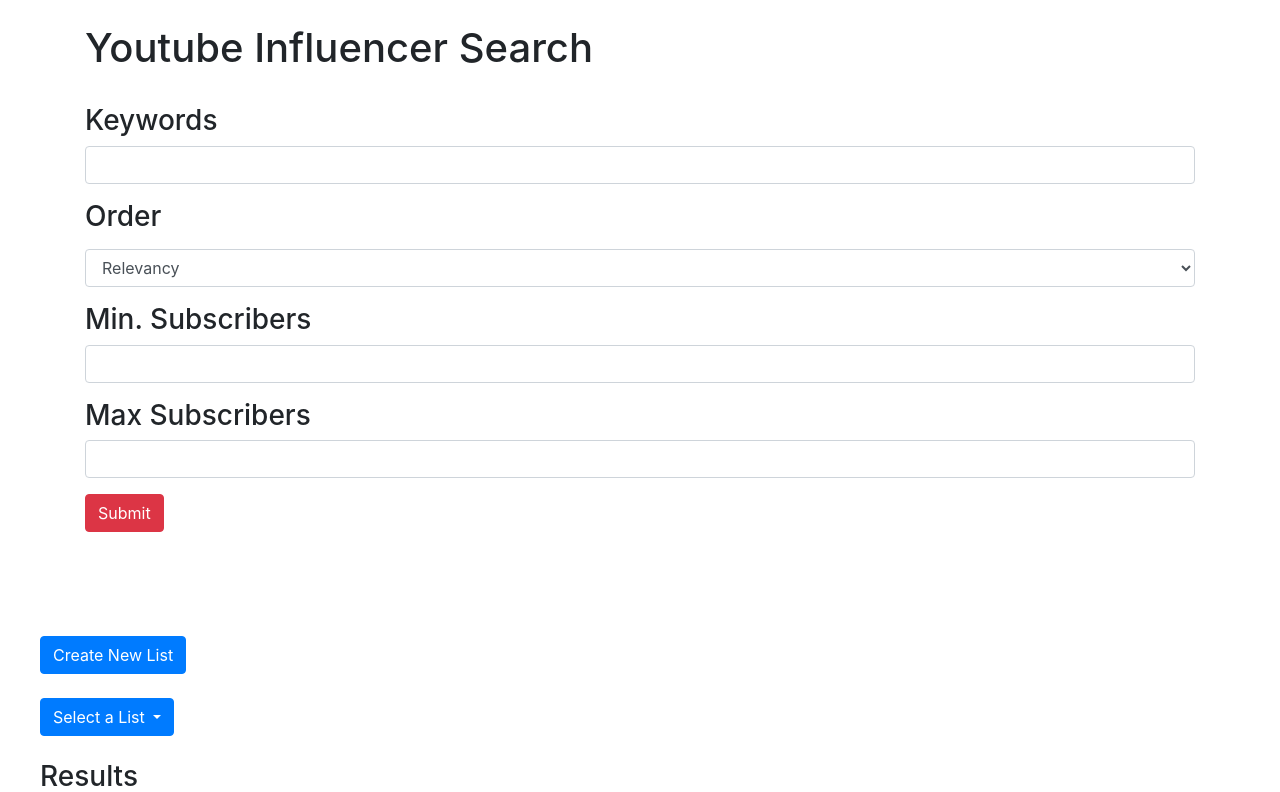
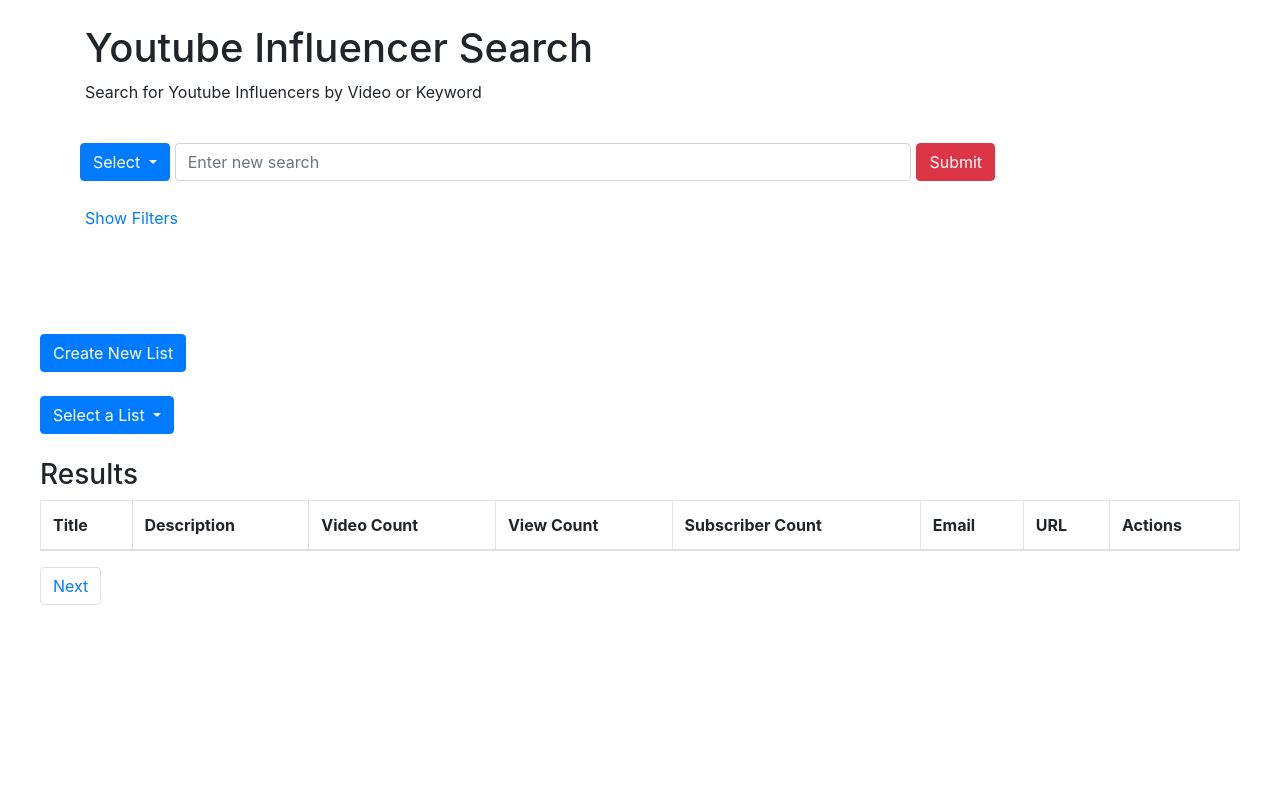
Before and after one commit to anjiewang/youtube-influencer-search, a Flask app: page / in a window 1280 px wide. Shown: the part 56-848 px from the top of the page. After the commit the page ends 661 px from the top, so only its background shows below. Run offline with Flask 2, Linux system fonts and the light colour scheme; lists and menus that the app fills with data are empty; some libraries are stand-ins or nearby versions.

Commit message:
updated frontend and added filter boxes

```diff
--- a/server.py
+++ b/server.py
@@ -63,7 +63,7 @@
 
 def youtube_video_search():
 
-    query = request.form.get("keywords") #TODO: create a list to split keywords and loop through; can also jsonify the string
+    query = request.form.get("keywords")
 
     # published_after = request.form.get("published_after") + "T00:00:00-08:00"
     # if published_after == "T00:00:00-08:00":
@@ -74,15 +74,15 @@
     #     published_before = str(date.today()) + "T00:00:00-08:00"
     # print(published_before)
 
-    order = request.form.get("order")
-    if order == "Relevancy":
-        order = "relevance"
-    elif order == "Most Recently Published":
-        order = "date"
-    elif order == "Rating (Highest to Lowest)":
-        order = "rating"
-    elif order == "View Count (Highest to Lowest)":
-        order = "viewCount"
+    # order = request.form.get("order")
+    # if order == "Relevancy":
+    #     order = "relevance"
+    # elif order == "Most Recently Published":
+    #     order = "date"
+    # elif order == "Rating (Highest to Lowest)":
+    #     order = "rating"
+    # elif order == "View Count (Highest to Lowest)":
+    #     order = "viewCount"
 
     # max_results = request.args.get("max_results")
     # if max_results == "":
--- a/static/channels.js
+++ b/static/channels.js
@@ -6,14 +6,18 @@
     evt.preventDefault();
     $("#results-table tbody tr").remove();
 
+    if ($('#keyword-video').text().trim() === "Select") {
+      alert("Please select a video or keyword search");
+    }
+
     $.ajax({
       url: '/api/search',
       type: 'POST', //make this a POST request
       data: {
         keywords: $('#keywords').val(),
-        order: $('#order').val(),
+        // order: $('#order').val(),
         // max_results: $('#max-results').val(),
-
+        type: $('#keyword-video').val(),
         min_subscriber_count: $('#min-subscribers').val(),
         max_subscriber_count: $('#max-subscribers').val()
         //can include another parameter here for the results page
@@ -115,9 +119,17 @@
 
 //Update Dropdown list with Selected List Title
 
-$(".dropdown-menu li a").click(function(){
+$("#dropdown-menu li a").click(function(){
 
   $("#dropdown-list:first-child").html($(this).text()+' <span class="caret"></span>');
+
+});
+
+//Update Main page dropdown with Keyword or Video
+
+$("#keyword-video-dropdown li a").click(function(){
+
+  $("#keyword-video:first-child").html($(this).text()+' <span class="caret"></span>');
 
 });
 
--- a/templates/main.html
+++ b/templates/main.html
@@ -94,13 +94,56 @@
 <div class="container">
     <br>
     <h1>Youtube Influencer Search</h1>
+    <div>Search for Youtube Influencers by Video or Keyword</div>
     <br>
     <form id="search-form">
-        <div class="form-group">
-            <h3>Keywords</h3> <input type="text" class="form-control" id="keywords" name="search" required>
+        <div class="form-row" style="margin-top:15px">
+            <!-- <div class="dropdown show">
+                <a class="btn btn-secondary dropdown-toggle" href="#" role="button" id="dropdownMenuLink" data-toggle="dropdown" aria-haspopup="true" aria-expanded="false">
+                  Keyword
+                </a>
+                <div class="dropdown-menu" aria-labelledby="dropdownMenuLink">
+                  <a class="dropdown-item">Video ID</a>
         </div>
+    </div> -->
+
+    <div class="btn-group">
+        <a class="btn btn-primary dropdown-toggle" data-toggle="dropdown" id="keyword-video" href="#">
+          Select <span class="caret"></span>
+        </a>
+        <ul class="dropdown-menu btn" id="keyword-video-dropdown">
+          <li id="option1"><a>Video ID</a></li>
+          <li id="option1"><a>Keyword</a></li>
+        </ul>
+      </div>
+
+
+            <div class="col-8"><input type="text" class="form-control" id="keywords" name="search" placeholder="Enter new search" required>
+            </div>
+            <input type="submit" class="btn btn-danger" value="Submit">
+            </div>
+
 
         <div class="form-group">
+        <div style="margin-top:25px"><p>
+            <a data-toggle="collapse" href="#filter-menu" role="button" aria-expanded="false" aria-controls="collapseExample">
+              Show Filters
+            </a>
+          </p>
+          <div class="collapse" id="filter-menu">
+            <div class="form-row" style="margin-top:15px">
+                <div class="col-5">
+                    <h5>Title Does Not Contain</h5><textarea class="form-control" id="title-contains" name="title-contains"></textarea>
+              </div>
+
+              <div class="col-5">
+                  <h5>Description Does Not Contain</h5> <textarea class="form-control" id="desc-contains" name="desc-contains"></textarea>
+              </div>
+            <!-- <div class="col-6">
+            <h4>Related to Video</h4><input type="text" class="form-control" id="keywords" name="search" required>
+        </div> -->
+    </div>
+        <!-- <div class="form-group">
             <label for="order"><h3>Order</h3></label>
             <select class="form-control" id="order" name="order">
               <option>Relevancy</option>
@@ -108,16 +151,17 @@
               <option>Rating (Highest to Lowest)</option>
               <option>View Count (Highest to Lowest)</option>
             </select>
-          </div>
-
-        <div class="form-group">
-            <h3>Min. Subscribers</h3> <input type="text" class="form-control" id="min-subscribers" name="min_subscribers">
+          </div> -->
+<div class="form-row" style="margin-top:15px">
+          <div class="col-5">
+            <h5>Min. Subscribers</h5> <input type="text" class="form-control" id="min-subscribers" name="min_subscribers">
         </div>
 
-        <div class="form-group">
-            <h3>Max Subscribers</h3> <input type="text" class="form-control" id="max-subscribers" name="max_subscribers">
+        <div class="col-5">
+            <h5>Max Subscribers</h5> <input type="text" class="form-control" id="max-subscribers" name="max_subscribers">
         </div>
-
+    </div>
+</div>
         <!-- <div class="form-group">
             <label for="published-before"><h3>Published Before</h3></label>
               <input class="form-control" type="date" value="YYYY-MM-DD" id="published-before" name="published_before">
@@ -127,10 +171,8 @@
             <label for="published-after"><h3>Published After</h3></label>
                 <input class="form-control" type="date" value="YYYY-MM-DD" id="published-after" name="published_after">
             </div> -->
-
-        <div class="form-group">
-            <input type="submit" class="btn btn-danger" value="Submit">
         </div>
+</div>
 </div>
 <br>
 <br>
--- a/youtube.py
+++ b/youtube.py
@@ -36,7 +36,7 @@
                 "type" : "video",
                 "q" : self.query,
                 "key" : self.api_key,
-                "order" : self.order,
+                "order" :"relevance",
                 "maxResults" : 10,
                 "relevanceLanguage" : "EN",
                 "pageToken" : self.next_page_token
```
